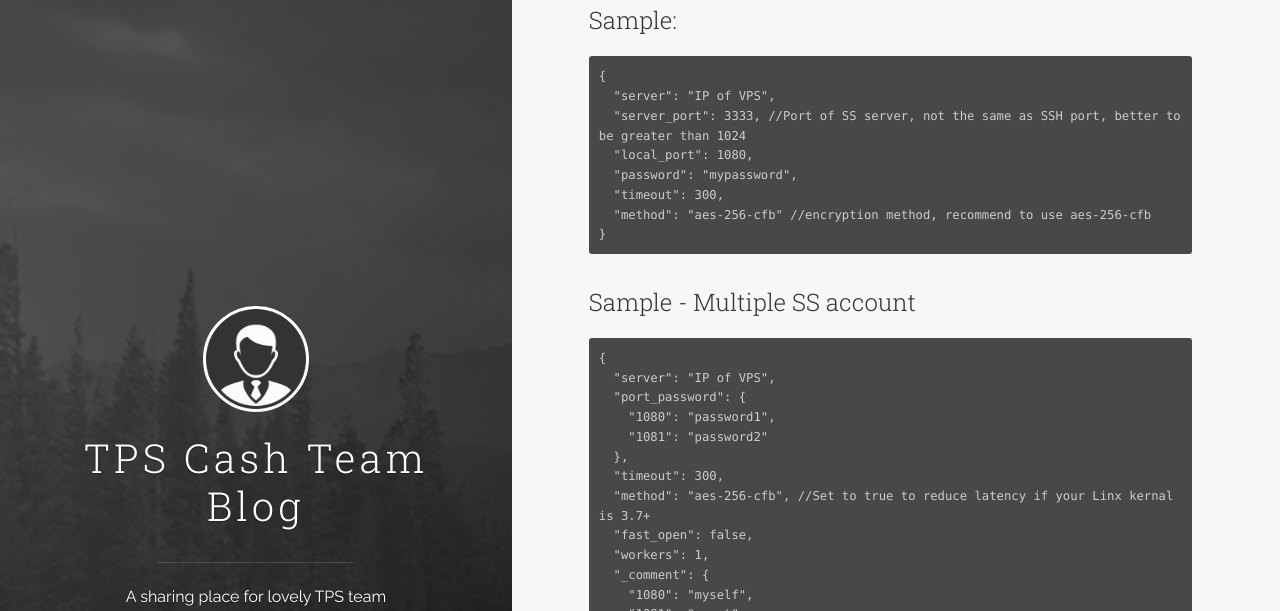
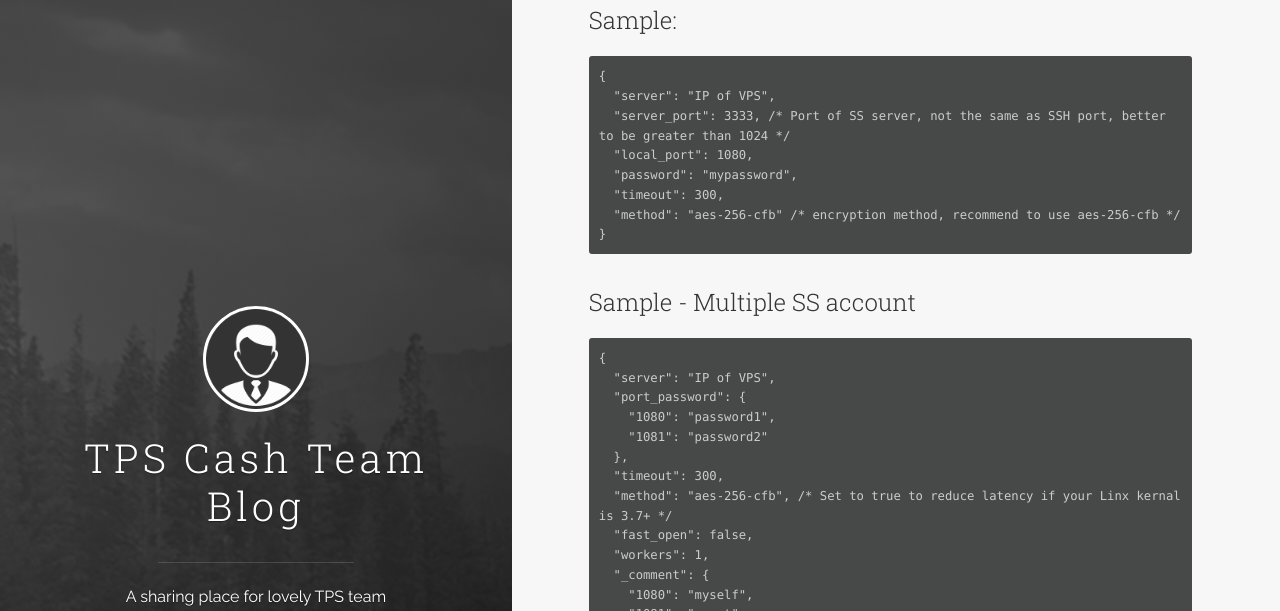
Before and after one commit to tpscash/tpscash.github.io, a Jekyll site: the page built from _posts/2016-09-20-build-ss-server.md, in a window 1280 px wide and 1400 px high, scrolled down 557 px. Shown: the part 191-802 px from the top of the window. Built offline with Jekyll 4.4.1, drawn with Linux system fonts in a browser that asks for light colours; comment, search, counter and statistics services are not loaded; some of the changed text lies outside the part shown.

Commit message:
fix comments

```diff
--- a/_posts/2016-09-20-build-ss-server.md
+++ b/_posts/2016-09-20-build-ss-server.md
@@ -28,11 +28,11 @@ The SS proxy is proven to be faster and more stable than SSH. Here is an introdu
 
     {
       "server": "IP of VPS",
-      "server_port": 3333, //Port of SS server, not the same as SSH port, better to be greater than 1024
+      "server_port": 3333, /* Port of SS server, not the same as SSH port, better to be greater than 1024 */
       "local_port": 1080,
       "password": "mypassword",
       "timeout": 300,
-      "method": "aes-256-cfb" //encryption method, recommend to use aes-256-cfb
+      "method": "aes-256-cfb" /* encryption method, recommend to use aes-256-cfb */
     }
 
 ### Sample - Multiple SS account
@@ -44,7 +44,7 @@ The SS proxy is proven to be faster and more stable than SSH. Here is an introdu
         "1081": "password2"
       },
       "timeout": 300,
-      "method": "aes-256-cfb", //Set to true to reduce latency if your Linx kernal is 3.7+
+      "method": "aes-256-cfb", /* Set to true to reduce latency if your Linx kernal is 3.7+ */
       "fast_open": false,
       "workers": 1,
       "_comment": {
```
